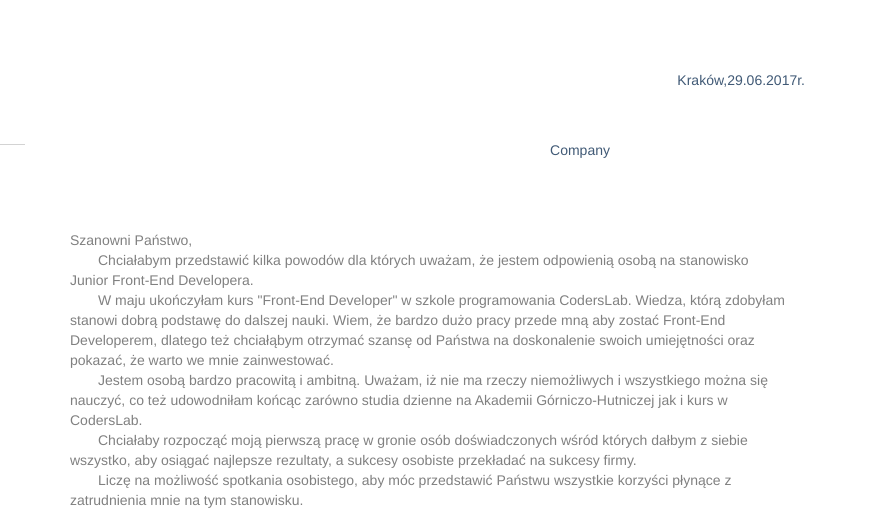
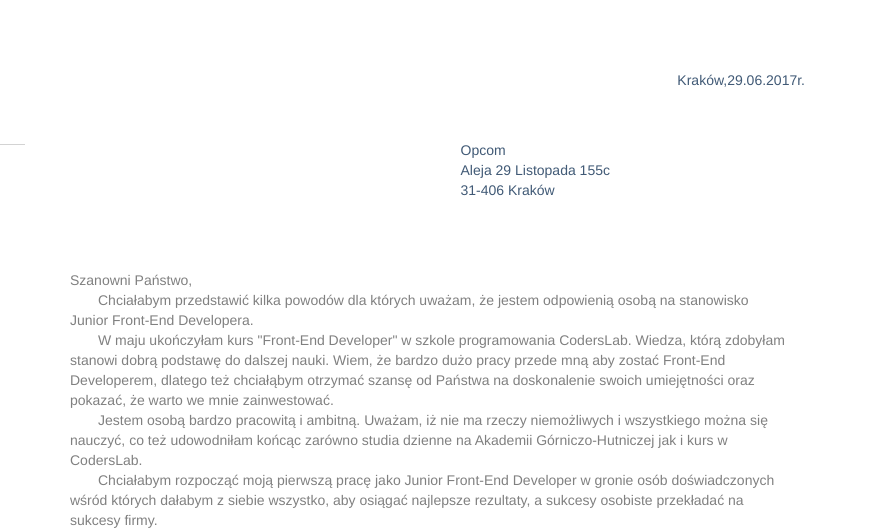
Before and after one commit to kmarkon/CV, a website: page listmot.html in a window 1280 px wide. Shown: the top 529 px of the page, 405-1280 px from the left. Drawn offline with nearby package versions, Linux system fonts and the light colour scheme.

Commit message:
listmot- company

```diff
--- a/listmot.html
+++ b/listmot.html
@@ -51,7 +51,7 @@
         <div class="row company">
           <div class="col-md-5 col-sm-12"></div>
           <div class="col-md-4 col-sm-12">
-              Company
+              Opcom</br>Aleja 29 Listopada 155c</br>31-406 Kraków
           </div>
           <div class="col-md-3 col-sm-12"></div>
         </div>
@@ -60,7 +60,7 @@
             Szanowni Państwo,<br />
             <span>Chciałabym </span> przedstawić kilka powodów dla których uważam, że jestem odpowienią osobą na stanowisko Junior Front-End Developera.</br>
             <span>W</span> maju ukończyłam kurs "Front-End Developer" w szkole programowania CodersLab. Wiedza, którą zdobyłam stanowi dobrą podstawę do dalszej nauki. Wiem, że bardzo dużo pracy przede mną aby zostać Front-End Developerem, dlatego też chciałąbym otrzymać szansę od Państwa na doskonalenie swoich umiejętności oraz pokazać, że warto we mnie zainwestować.<br />
-            <span>Jestem </span> osobą bardzo pracowitą i ambitną. Uważam, iż nie ma rzeczy niemożliwych i wszystkiego można się nauczyć, co też udowodniłam końcąc zarówno studia dzienne na Akademii Górniczo-Hutniczej jak i kurs w CodersLab.</br><span>Chciałaby</span> rozpocząć moją pierwszą pracę w gronie osób doświadczonych wśród których dałbym z siebie wszystko, aby osiągać najlepsze rezultaty, a sukcesy osobiste przekładać na sukcesy firmy.</br>
+            <span>Jestem </span> osobą bardzo pracowitą i ambitną. Uważam, iż nie ma rzeczy niemożliwych i wszystkiego można się nauczyć, co też udowodniłam końcąc zarówno studia dzienne na Akademii Górniczo-Hutniczej jak i kurs w CodersLab.</br><span>Chciałabym</span> rozpocząć moją pierwszą pracę jako Junior Front-End Developer w gronie osób doświadczonych wśród których dałabym z siebie wszystko, aby osiągać najlepsze rezultaty, a sukcesy osobiste przekładać na sukcesy firmy.</br>
             <span>Liczę</span> na możliwość spotkania osobistego, aby móc przedstawić Państwu wszystkie korzyści płynące z zatrudnienia mnie na tym stanowisku.</p>
         </div>
         <div class="row">
--- a/scss/footer.scss
+++ b/scss/footer.scss
@@ -1,5 +1,5 @@
 footer{
-  margin-top:30px;
+  // margin-top:10px;
   // margin-top: 90px;//only English
   width: 100%;
   height: auto;
```
Also changed, not shown: css/style.css.
